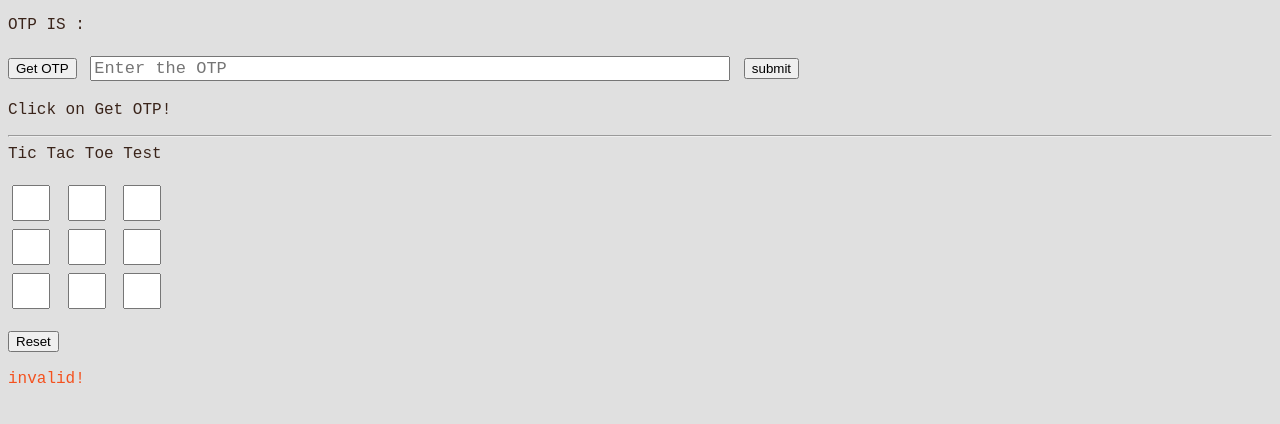
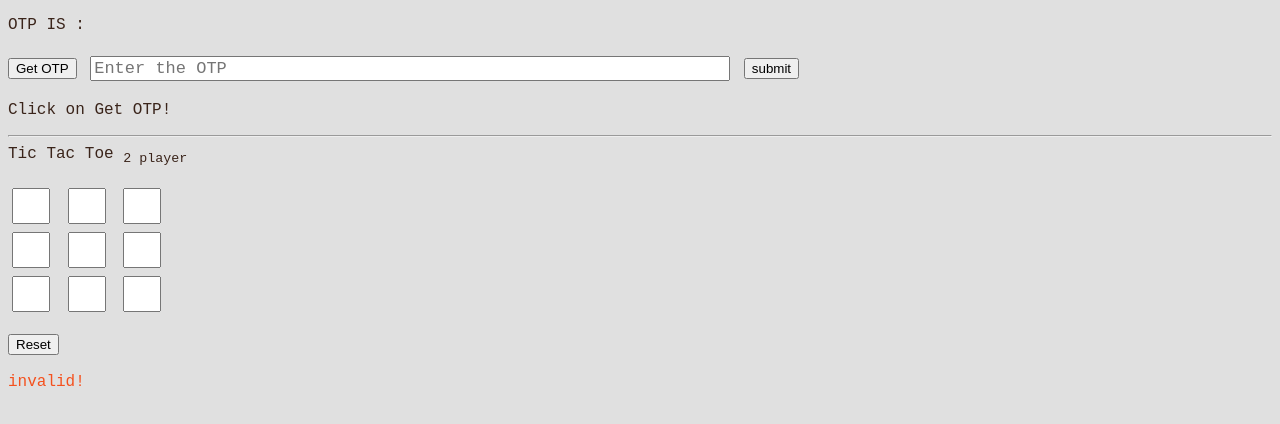
Before and after one commit to Midhun777/js-workshop, a plain HTML site: page index.html in a window 1280 px wide. Drawn offline with Linux system fonts and the light colour scheme.

Commit message:
update index.html

```diff
--- a/index.html
+++ b/index.html
@@ -22,7 +22,7 @@ No of Otp Generated : <span id="inc"></span>
 	<button type="submit" onclick="checkOtp()">submit</button>
 	<p id="otp-result">Click on Get OTP!</p>
 	<hr>
-	Tic Tac Toe Test
+	Tic Tac Toe <sub>2 player</sub>
 	<br> <br>
 	<input type="text" id="box-0" />
 	<input type="text" id="box-1" />
```
